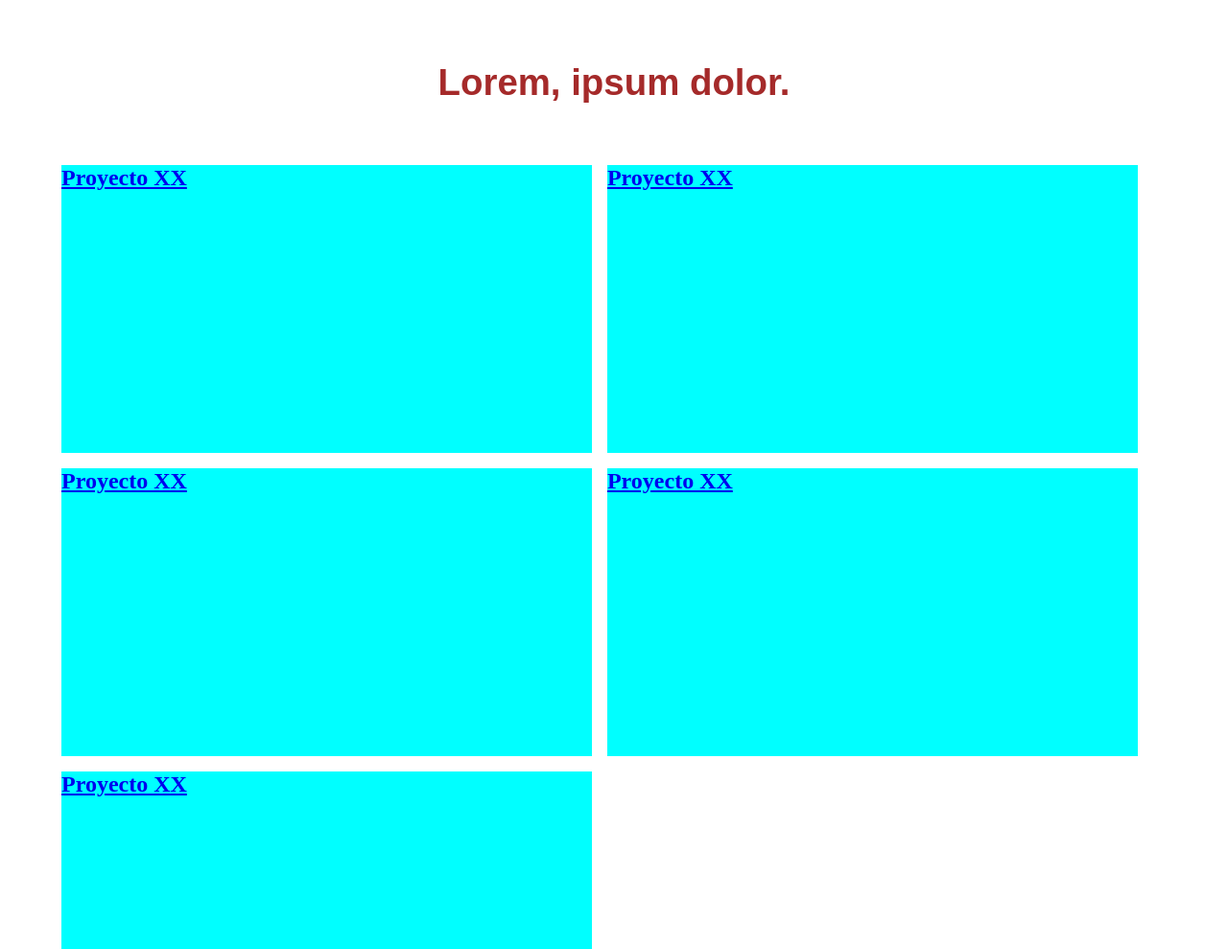
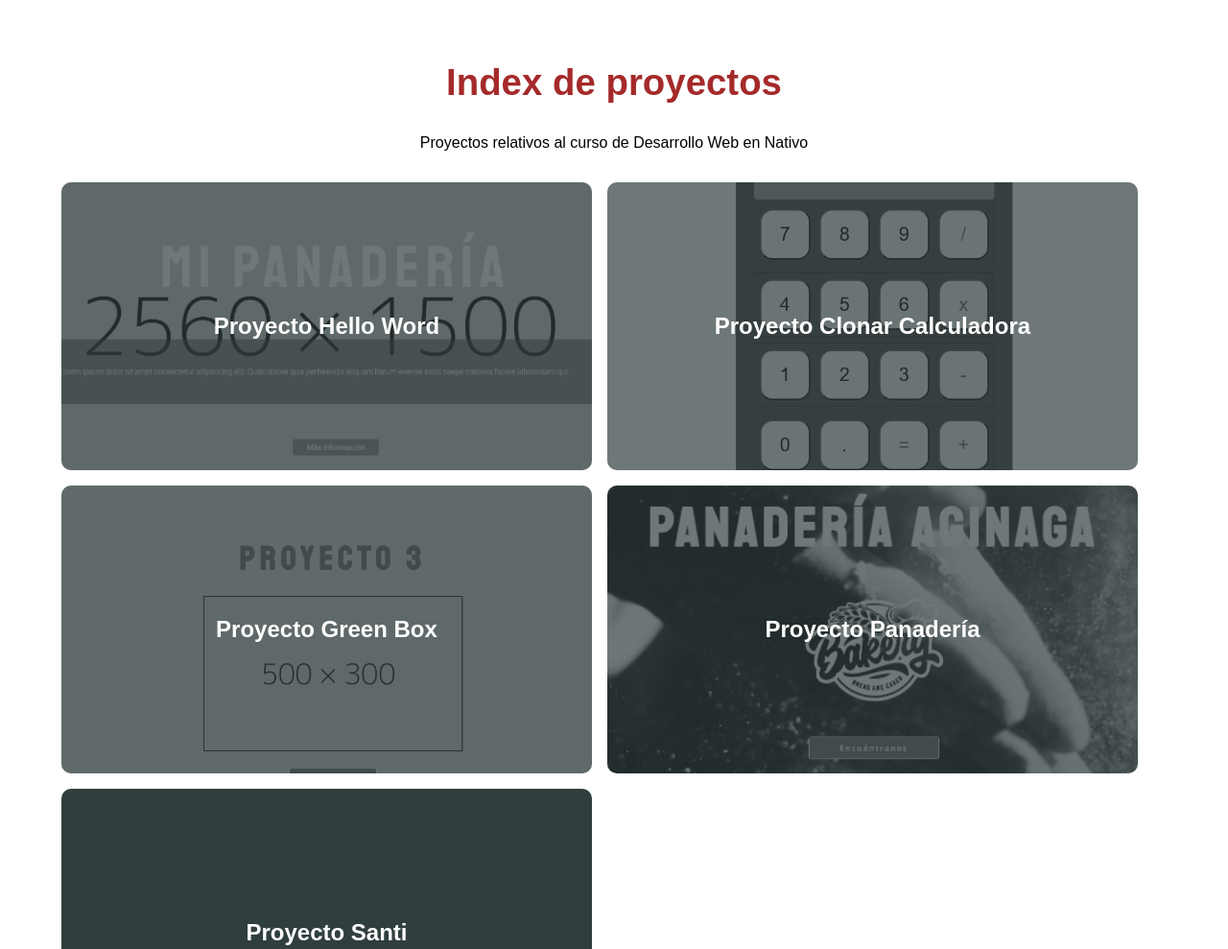
Before and after one commit to LiquidArtDevelopers/PROYECTO-0---PORTFOLIO, a plain HTML site: page index.html in a window 1280 px wide. Shown: the top 989 px of the page at 96% size. Drawn offline with Linux system fonts and the light colour scheme.

Commit message:
mejoras de estilso del portfolio

```diff
--- a/assets/scss/index.scss
+++ b/assets/scss/index.scss
@@ -8,6 +8,9 @@
 $tablet: 900px;
 $desktop: 1350px;
 
+a, p, span{
+    font-family: Arial, Helvetica, sans-serif;
+}
 
 
 header{
@@ -22,12 +25,13 @@ header{
     justify-content: flex-start;
     row-gap: 2rem;
 
+
     @media only screen and (min-width:$tablet){
         padding: 4rem 0;
-        row-gap: 4rem;
+        row-gap: 2rem;
     }
     @media only screen and (min-width:$desktop){
-        row-gap: 6rem;
+        row-gap: 4rem;
     }
 
     h1{
@@ -50,12 +54,47 @@ header{
             width: 80%;
         }
         .ficha{
+            position: relative;
+            overflow: hidden;
             width: 48%;
             height: 300px;
-            background-color: aqua;
+            background-color: rgb(48, 62, 62);
+            text-decoration: none;
+            padding: 1.5rem;
+            border-radius: 10px;
+            display: flex;
+            justify-content: center;
+            align-items: center;
+            &:hover h2{
+                transform: scale(1.05);
+            }
+            &:hover img{
+                transform: scale(1.1);
+                filter: grayscale(0);
+            }
             @media only screen and (min-width:$desktop){
                 width: 23%;
             }
+            h2, img{
+                transition: 0.4s;
+            }
+            h2{
+                color: white;
+                text-align: center;
+                position: relative;
+                z-index: 10;
+            }
+            img{
+                position: absolute;
+                z-index: 0;
+                inset: 0; // Es como si le dijésemos top:0, botton:o, left: 0, right: 0.
+                width: 100%;
+                height: 100%;
+                object-fit: cover;
+                opacity: 0.3;
+                filter: grayscale(1)
+            }
+
         }
     }
 }
--- a/index.html
+++ b/index.html
@@ -8,27 +8,32 @@
 </head>
 <body>
     <header>
-        <h1>Lorem, ipsum dolor.</h1>
+        <h1>Index de proyectos</h1>
+        <p>Proyectos relativos al curso de Desarrollo Web en Nativo</p>
         <div class="contenedor_fichas">
 
             <a href="./proyecto01/" class="ficha">
-                <h2>Proyecto XX</h2>
+                <img src="./assets/img/proyecto01.png" alt="" title="">
+                <h2>Proyecto Hello Word</h2>
             </a>
 
             <a href="./proyecto02/" class="ficha">
-                <h2>Proyecto XX</h2>
+                <img src="./assets/img/proyecto02.png" alt="" title="">
+                <h2>Proyecto Clonar Calculadora</h2>
             </a>
 
             <a href="./proyecto03/" class="ficha">
-                <h2>Proyecto XX</h2>
+                <img src="./assets/img/proyecto03.png" alt="" title="">
+                <h2>Proyecto Green Box</h2>
             </a>
 
             <a href="./proyecto04/" class="ficha">
-                <h2>Proyecto XX</h2>
+                <img src="./assets/img/proyecto04.png" alt="" title="">
+                <h2>Proyecto Panadería</h2>
             </a>
 
             <a href="https://santi.webda.eus/proyecto01" class="ficha">
-                <h2>Proyecto XX</h2>
+                <h2>Proyecto Santi</h2>
             </a>
 
         </div>
```
Also changed, not shown: assets/css/index.css, assets/css/index.min.css, assets/img/proyecto01.png (added), assets/img/proyecto02.png (added), assets/img/proyecto03.png (added), assets/img/proyecto04.png (added), 2 other files.
